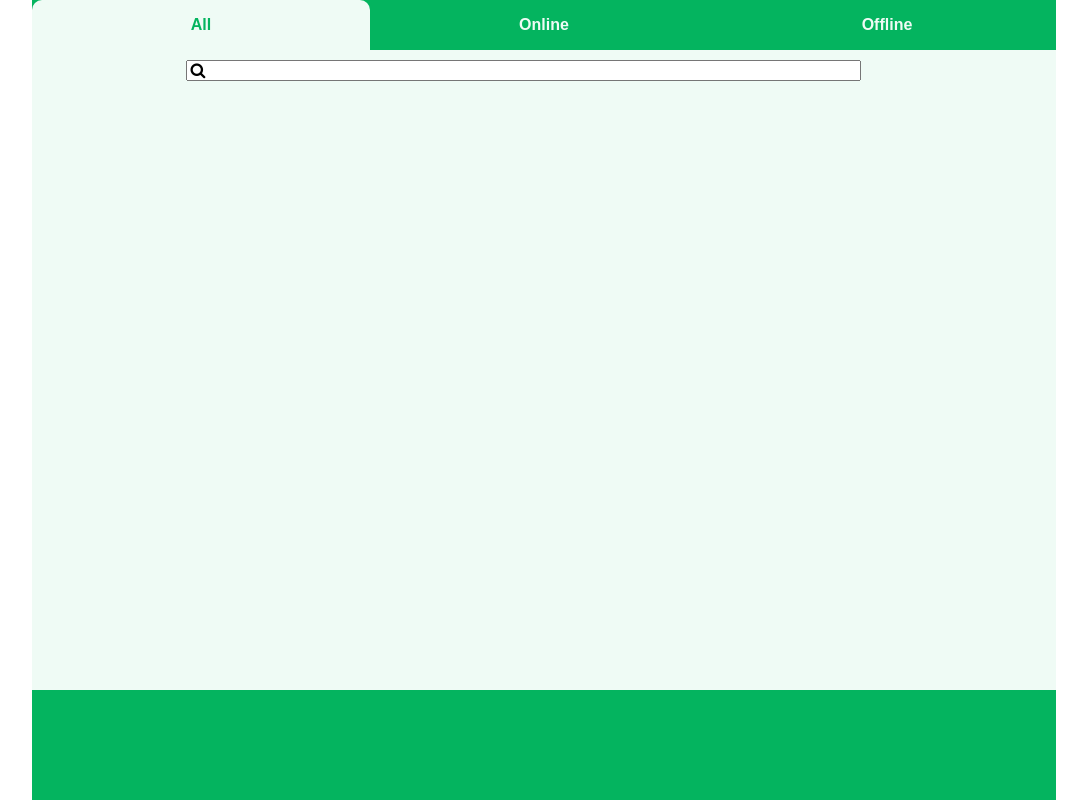
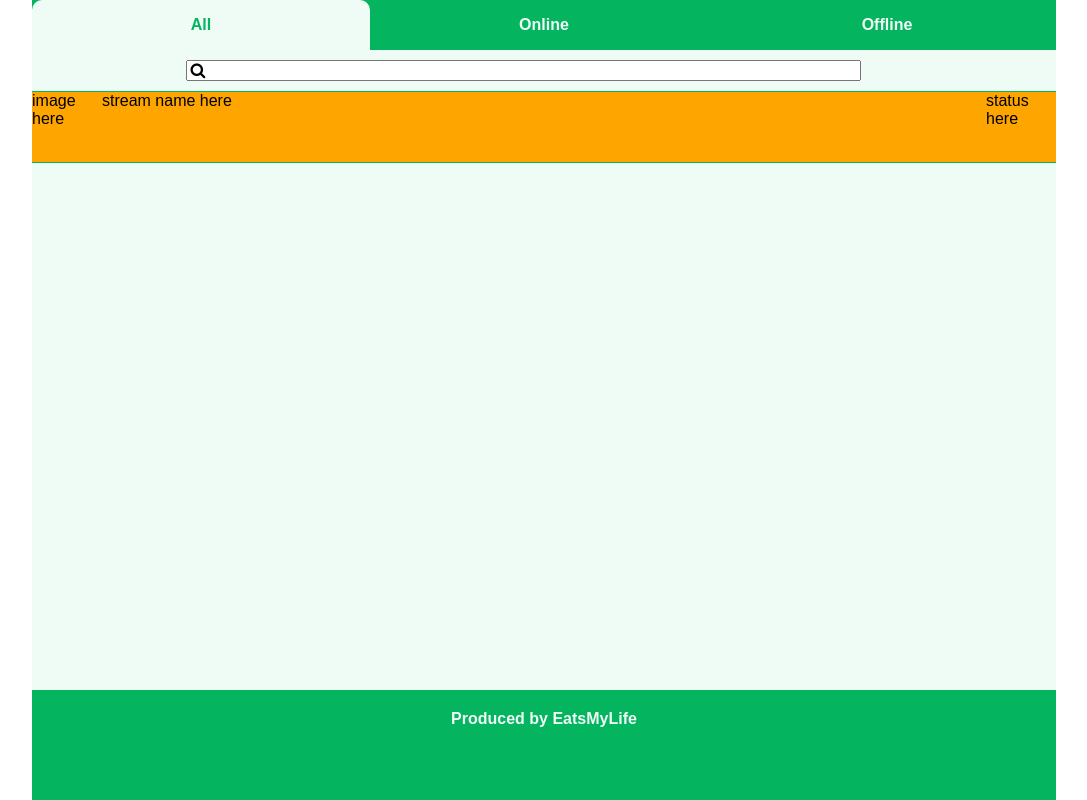
Before and after one commit to eatsmylife/Twitch-Viewer, a plain HTML site: page index.html in a window 1280 px wide. Shown: the whole page, without its empty margins (96-1183 px from the left). Drawn offline with nearby package versions, Linux system fonts and the light colour scheme; no server answers.

Commit message:
At Wanin
commited at wanin

```diff
--- a/index.html
+++ b/index.html
@@ -24,8 +24,17 @@
                     <input class="search-bar" type="text" placeholder="">
                 </div>
             </div>
+            <div class="streams">
+                <div class="stream-each">
+                    <div class="left">image here</div>
+                    <div class="mid">stream name here</div>
+                    <div class="right">status here</div>
+                </div>
+            </div>
         </div>
-        <div class="foot"></div>
+        <div class="foot">
+            <span class="info">Produced by EatsMyLife</span>
+        </div>
     </div>
     <script src="script.js"></script>
 </body>
--- a/script.js
+++ b/script.js
@@ -1,8 +1,64 @@
 
 //The way to use twitch api
 // https://api.twitch.tv/kraken/streams/sing_sing?callback=foo&client_id=5j0r5b7qb7kro03fvka3o8kbq262wwm
-$(document).ready(function() {
-    $(".head-status").click(function() {
+// https://api.twitch.tv/kraken/channels/sing_sing?client_id=5j0r5b7qb7kro03fvka3o8kbq262wwm
+// https://wind-bow.gomix.me/twitch-api
+//colalin
+//angrypug
+//failverde
+//gamesdonequick
+
+$(document).ready(function () {
+    //status select
+    $(".head-status").click(function () {
         $(this).addClass("head-status-selected").siblings().removeClass("head-status-selected");
     });
+
+    //load streams
+    var streamers = ["colalin", "angrypug", "failverde", "gamesdonequick", "mistakefatal"];
+
+    //fuck it! i is still 5.
+    for (i = 0; i < streamers.length; i++) {
+        $.getJSON('https://api.twitch.tv/kraken/streams/' + streamers[i] + '?client_id=5j0r5b7qb7kro03fvka3o8kbq262wwm', function (result) {
+            if (result.stream == null) {
+                //THEY ARE OFFLINE DO WHATEVER HERE
+                console.log(i, "is OFFLINE");
+            } else {
+                //THEY ARE ONLINE DO WHATEVER HERE
+                console.log(i, "is ONLINE");
+            }
+        });
+    }
+
+
+
+    //似乎 success function 會在所有的ajax跑過才執行，所以永遠都是5....
+    /*
+        for (var i = 0; i < streamers.length; i++) {
+            console.log(i);
+            $.ajax({
+                url: "https://api.twitch.tv/kraken/streams/" + streamers[i] + "?client_id=5j0r5b7qb7kro03fvka3o8kbq262wwm",
+                success: function (result) {
+                    console.log(i);
+                    //online
+                    if (result.stream !== null) {
+                        console.log(result);
+                        console.log(result.stream.channel.logo);
+                    } else {
+                        //offline
+                        $.ajax({
+                            url: "https://api.twitch.tv/kraken/channels/" + streamers[i] + "?client_id=5j0r5b7qb7kro03fvka3o8kbq262wwm",
+                            success: function (result) {
+                                console.log(result);
+                                console.log(result.logo);
+                            }
+                        });
+
+                    }
+                }
+            });
+        }
+    */
+
+
 });
--- a/style.css
+++ b/style.css
@@ -27,7 +27,9 @@ time, mark, audio, video {
     margin: 0 auto;
     background-color: #04B45F;
 }
-
+.head {
+    height: 50px;
+}
 .head .head-status {
     cursor: pointer;
     font-weight: bold;
@@ -55,8 +57,9 @@ time, mark, audio, video {
     width: 100%;
     min-height: 80vh;
     background-color: #EFFBF5;
-    float: left;
+    overflow: auto;
 }
+
 .search-bar-container {
     width: 70%;
     margin: 10px auto;
@@ -71,3 +74,34 @@ time, mark, audio, video {
     top: 2px;
     left: 5px;
 }
+.stream-each {
+    height: 70px;
+    background-color: orange;
+    border-top: 1px solid #04B45F;
+    border-bottom: 1px solid #04B45F;
+}
+.stream-each div {
+    height: 100%;
+    float: left;
+}
+.stream-each .left {
+    width: 70px;
+}
+.stream-each .mid {
+    width: -webkit-calc(100% - 140px);
+    width: -moz-calc(100% - 140px);
+    width: calc(100% - 140px);
+}
+.stream-each .right {
+    width: 70px;
+}
+.foot {
+    overflow: auto;
+    color: #EFFBF5;
+    text-align: center;
+    font-weight: bold;
+}
+.foot .info {
+    display: block;
+    margin-top: 20px;
+}
```
